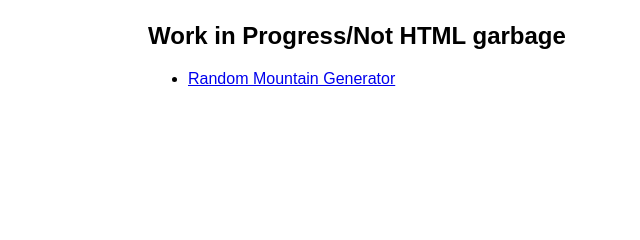
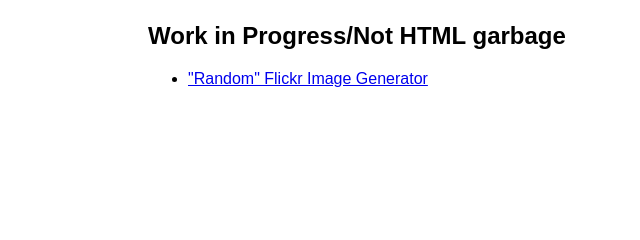
Before and after one commit to GeniusHourWiggins/GeniusHourWiggins.github.io, a plain HTML site: page index.html in a window 1280 px wide. Shown: the part 392-632 px from the top of the page, 0-640 px from the left. Drawn offline with Linux system fonts and the light colour scheme.

Commit message:
Update index.html

```diff
--- a/index.html
+++ b/index.html
@@ -80,7 +80,7 @@
             <h2>Work in Progress/Not HTML garbage</h2>
             <div class="content">
                 <ul>
-                    <li><a href="currentProjects/randomImage.html">Random Mountain Generator</a></li>
+                    <li><a href="currentProjects/randomImage.html">"Random" Flickr Image Generator</a></li>
                 </ul>
             </div>
         </section>
```
